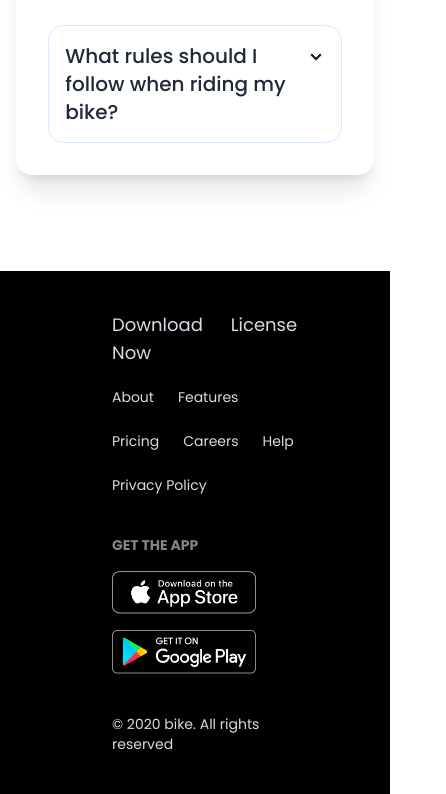
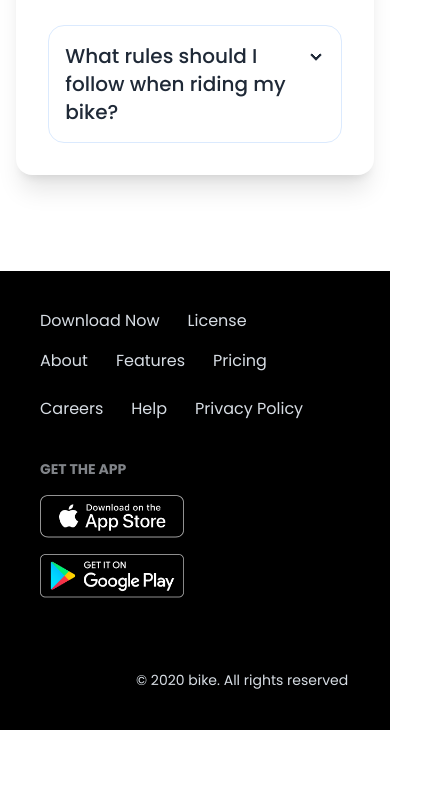
Before and after one commit to cmstufail/biker-zone-with-daisyUI, a plain HTML site: page index.html in a window 390 px wide. Shown: the part 7268-8062 px from the top of the page, 446 px wide, since content can reach past the window. After the commit the page ends 7998 px from the top, so only its background shows below. Drawn offline with nearby package versions, Linux system fonts and the light colour scheme.

Commit message:
updated footer section

```diff
--- a/index.html
+++ b/index.html
@@ -592,13 +592,13 @@
     </main>
 
     <!-- Footer Section -->
-    <footer class="footer bg-black text-neutral-content p-10 justify-between px-28">
-      <aside>
-        <div class="flex gap-7 text-lg mb-3 md:mb-2">
+    <footer class="footer bg-black text-neutral-content p-10 justify-start md:justify-between md:px-28">
+      <aside class="">
+        <div class="flex gap-7 mb-3 md:mb-2 text-[1rem]">
           <p>Download Now </p>
         <p>License</p>
         </div>
-        <ul class="flex flex-wrap gap-6 md:mb-4">
+        <ul class="flex flex-wrap gap-7 md:mb-4 text-[1rem]">
           <li><a href="#">About</a></li>
           <li><a href="#">Features</a></li>
           <li><a href="#">Pricing</a></li>
@@ -608,7 +608,7 @@
         </ul>
         <p class="hidden md:block order-4 md:order-none">© 2020 bike. All rights reserved</p>
       </aside>
-      <p class="md:hidden order-4 md:order-none">© 2020 bike. All rights reserved</p>
+      <p class="md:hidden order-4 md:order-none w-full mx-24 mt-8">© 2020 bike. All rights reserved</p>
       <nav class="order-3 md:order-none">
         <h6 class="footer-title">Get the App</h6>
         <div class="grid grid-cols-1 gap-4">
```
